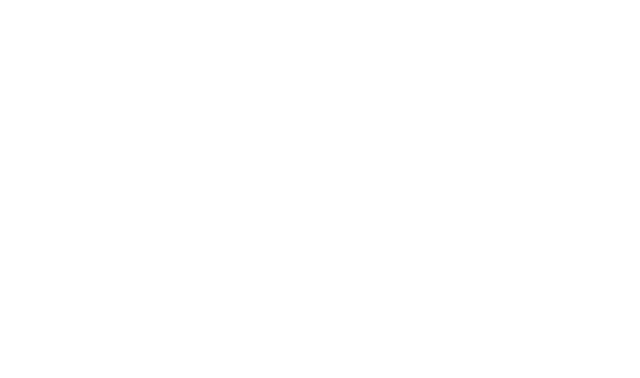
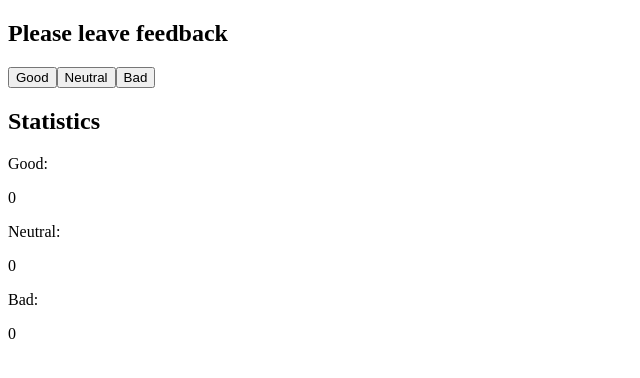
Before and after one commit to ValiaStohnii/goit-react-hw-02-feedback, a React (Create React App) app: page / in a window 1280 px wide. Shown: the top 378 px of the page, without its empty margins (0-640 px from the left). Built offline with nearby package versions, Linux system fonts and the light colour scheme.

Commit message:
add feedback

```diff
--- a/src/App.js
+++ b/src/App.js
@@ -1,7 +1,12 @@
 import './App.css';
+import Feedback from './Components/Feedback';
 
 function App() {
-  return <div className="App"></div>;
+  return (
+    <div className="App">
+      <Feedback />
+    </div>
+  );
 }
 
 export default App;
--- /dev/null
+++ b/src/Components/Feedback.js
@@ -0,0 +1,48 @@
+import React from 'react';
+
+class Feedback extends React.Component {
+  state = {
+    good: 0,
+    neutral: 0,
+    bad: 0,
+  };
+
+  handleIncrement = e => {
+    console.log(e);
+  };
+
+  render() {
+    return (
+      <div>
+        <h2>Please leave feedback</h2>
+        <div>
+          <button type="button" onClick={this.handleIncrement}>
+            Good
+          </button>
+          <button type="button" onClick={this.handleIncrement}>
+            Neutral
+          </button>
+          <button type="button" onClick={this.handleIncrement}>
+            Bad
+          </button>
+        </div>
+        <h2>Statistics</h2>
+        <div>
+          <span>
+            <p>Good:</p>
+            {this.state.good}
+          </span>
+          <span>
+            <p>Neutral:</p>
+            {this.state.neutral}
+          </span>
+          <span>
+            <p>Bad:</p>
+            {this.state.bad}
+          </span>
+        </div>
+      </div>
+    );
+  }
+}
+export default Feedback;
```
